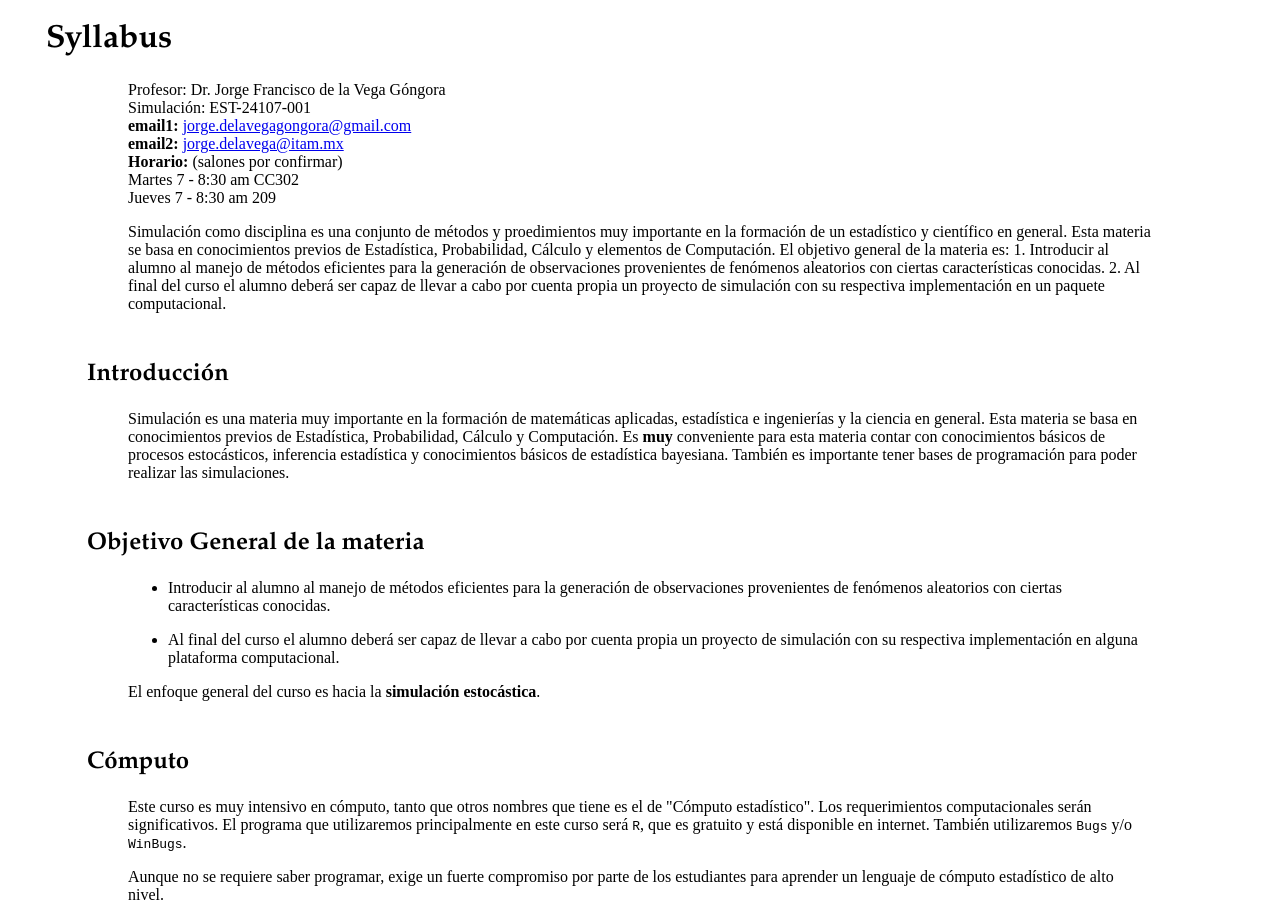
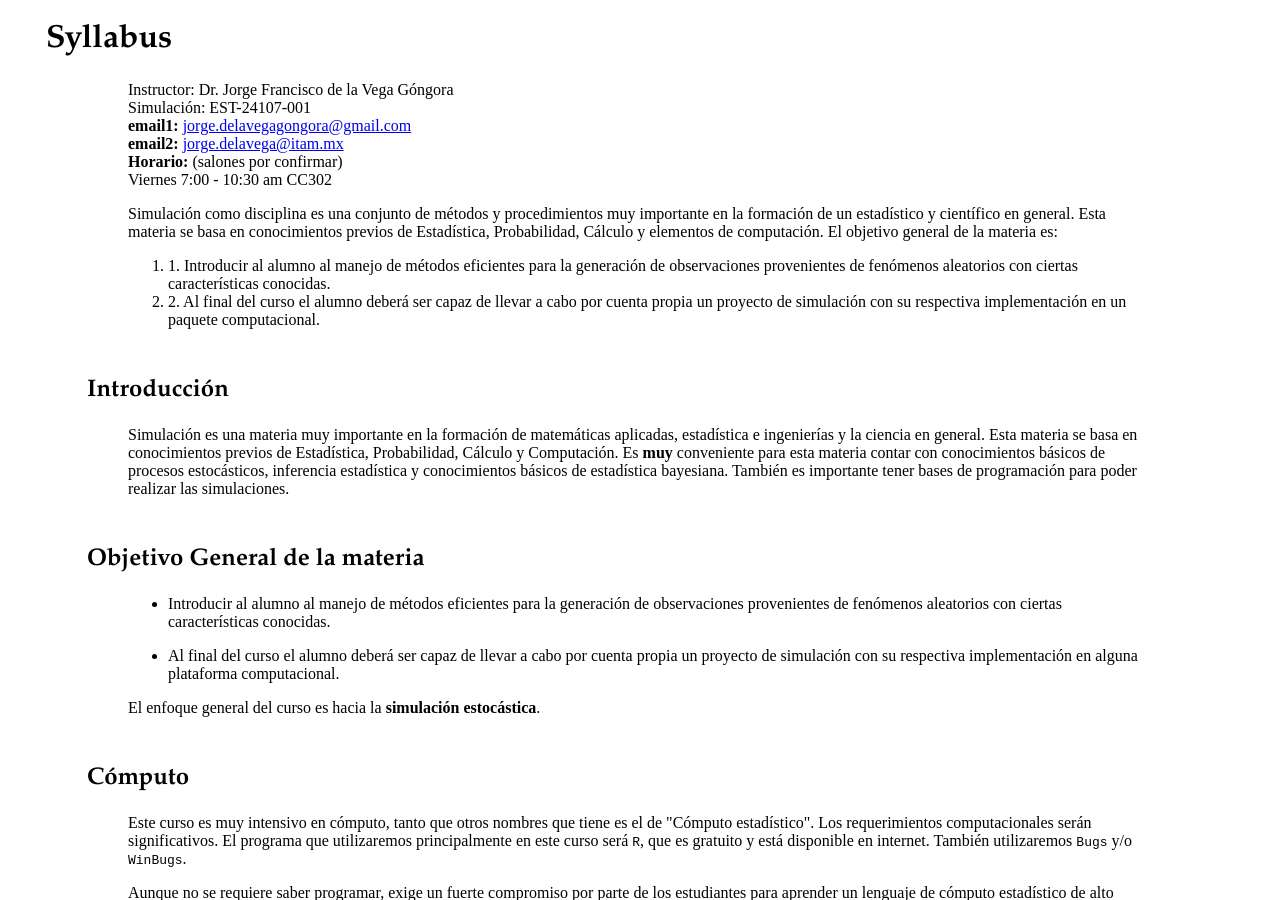
Before and after one commit to jvega68/Simulacion, a Jekyll site: the page built from syllabus.html, in a window 1280 px wide and 900 px high. Built offline with Jekyll 4.4.1, drawn with Linux system fonts in a browser that asks for light colours.

Commit message:
Update syllabus.html

```diff
--- a/syllabus.html
+++ b/syllabus.html
@@ -6,19 +6,21 @@ title: Syllabus
 <div>
 <h1>Syllabus</h1>
 
-<p>Profesor: Dr. Jorge Francisco de la Vega Góngora<br>
+<p>Instructor: Dr. Jorge Francisco de la Vega Góngora<br>
 Simulación: EST-24107-001 </br>
 <b>email1:</b> <a href="mailto:jorge.delavegagongora@gmail.com">jorge.delavegagongora@gmail.com</a> </br>
 <b>email2:</b> <a href="jorge.delavega@itam.mx">jorge.delavega@itam.mx</a> </br>
 <b>Horario:</b> (salones por confirmar) </br>
-            Martes 7 - 8:30 am CC302 </br>
-            Jueves 7 - 8:30 am 209</p>
+            Viernes 7:00 - 10:30 am CC302 </p>
 
-Simulación como disciplina es una conjunto de métodos y proedimientos muy importante en la formación de un estadístico y científico en general. Esta materia se basa en conocimientos previos de Estadística, Probabilidad, Cálculo y elementos de Computación. El objetivo general de la materia es:
+<p> Simulación como disciplina es una conjunto de métodos y procedimientos muy importante en la formación de un estadístico y
+   científico en general. Esta materia se basa en conocimientos previos de Estadística, Probabilidad, Cálculo y elementos de
+            computación. El objetivo general de la materia es:</p>
 
-1. Introducir al alumno al manejo de métodos eficientes para la generación de observaciones provenientes de fenómenos aleatorios con ciertas características conocidas.
-
-2. Al final del curso el alumno deberá ser capaz de llevar a cabo por cuenta propia un proyecto de simulación con su respectiva implementación en un paquete computacional.
+<ol>
+<li>1. Introducir al alumno al manejo de métodos eficientes para la generación de observaciones provenientes de fenómenos aleatorios con ciertas características conocidas.</li>
+<li>2. Al final del curso el alumno deberá ser capaz de llevar a cabo por cuenta propia un proyecto de simulación con su respectiva implementación en un paquete computacional.</li>
+</ol>
 
 <h2>Introducción</h2>
 
```
